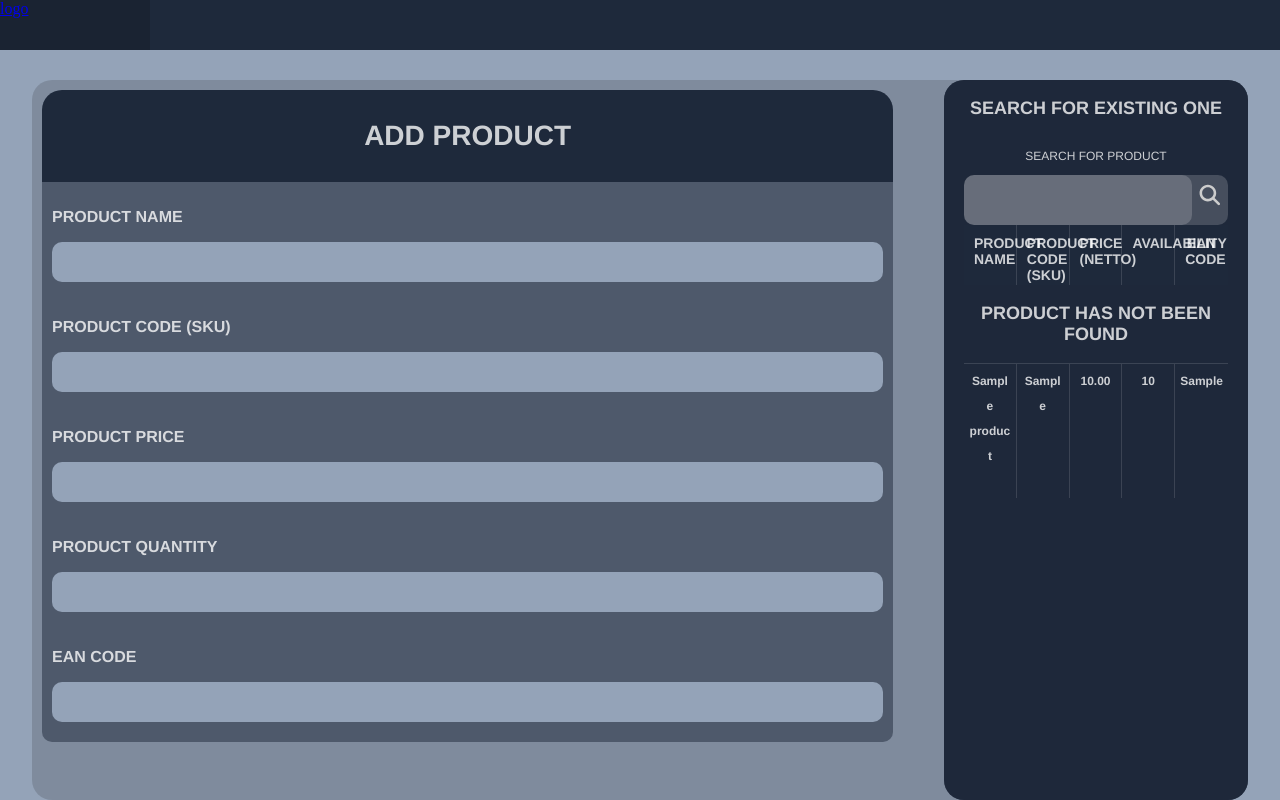
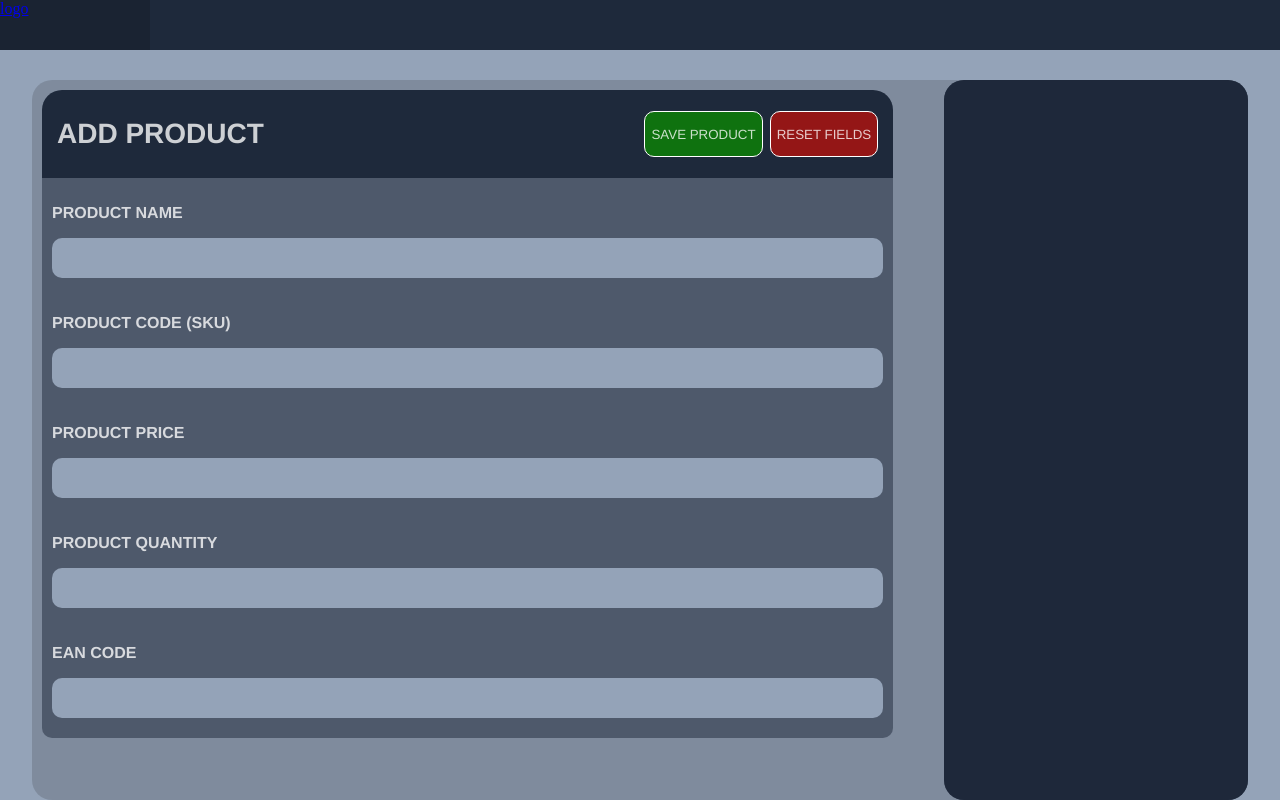
Before and after one commit to DanielWikarski/sERPent, a Django app: page /add_items_modules/ in a window 1280 px wide. Run offline with Django 5.2, Linux system fonts and the light colour scheme; tables that the repository leaves empty hold one stand-in row (values such as "Sample post").

Commit message:
Add product section has live search window according to input. Reset fields button applied

```diff
--- a/erp/static/erp/script.js
+++ b/erp/static/erp/script.js
@@ -281,6 +281,7 @@ document.addEventListener('DOMContentLoaded', function () {
 
     // zachowanie po kliknięciu na dany produkt, czyli wrzucenie go do koszyka po prawej stronie
     function choose_item(card) {
+
         // pobieram dane z produktu z magazynu, co kliknął user
         const name = card.querySelector(".product_name").textContent;
         const sku = card.querySelector(".product_codename").textContent;
@@ -448,3 +449,72 @@ document.addEventListener('DOMContentLoaded', function () {
 
 
 });
+
+
+// Wyszukiwarka Live dla dodawania produktów, jak user wpisze dany fragment w polu name, ean, sku
+// Zamiast pisać wszystko od początku w dodaniu produktów, user może wybrać z listy już istniejących
+// Potem to formatki podstawi się cała reszta
+
+const add_new_product_window_product_name = document.querySelector(".add_new_product_window_product_name > label > input")
+const add_new_product_window_product_code_sku = document.querySelector(".add_new_product_window_product_code_sku > label > input")
+const add_new_product_window_product_ean = document.querySelector(".add_new_product_window_product_ean > label > input")
+const add_new_product_window_product_price = document.querySelector(".add_new_product_window_product_price > label > input")
+const productCards = document.querySelectorAll(".product_card");
+
+function add_product_sortByx(add_new_product_window_product, product_sortBy) {
+    if (!add_new_product_window_product) return;
+
+    add_new_product_window_product.addEventListener("input", function() {
+        let input_value = add_new_product_window_product.value.toLowerCase().trim();
+
+        productCards.forEach(function(card) {
+            const targetElement = card.querySelector(product_sortBy);
+            if (!targetElement) return;
+            const parentContainer = card.closest('.product_card_add_product_search');
+            if (!parentContainer) return;
+            const product_sortByx = targetElement.textContent.toLowerCase();
+            if (product_sortByx.includes(input_value) && input_value.length > 0) {
+                parentContainer.style.display = "block";
+            } else {
+                parentContainer.style.display = "none";
+            }
+        });
+    });
+}
+
+add_product_sortByx(add_new_product_window_product_name, ".product_name");
+add_product_sortByx(add_new_product_window_product_code_sku, ".product_codename");
+add_product_sortByx(add_new_product_window_product_ean, ".product_ean");
+
+
+document.querySelectorAll('.chose_existing_one_btn').forEach(button => {
+    button.addEventListener('click', (e) => {
+        const parentCard = e.currentTarget.closest('.product_card_add_product_search');
+        if (!parentCard) return;
+        const name = parentCard.querySelector('.product_name')?.textContent.trim() || '';
+        const sku = parentCard.querySelector('.product_codename')?.textContent.trim() || '';
+        const price = parentCard.querySelector('.product_price')?.textContent.trim() || '';
+        const ean = parentCard.querySelector('.product_ean')?.textContent.trim() || '';
+        if (add_new_product_window_product_name) add_new_product_window_product_name.value = name;
+        if (add_new_product_window_product_code_sku) add_new_product_window_product_code_sku.value = sku;
+        if (add_new_product_window_product_price) add_new_product_window_product_price.value = parseFloat(price) || '';
+        if (add_new_product_window_product_ean) add_new_product_window_product_ean.value = ean;
+    });
+});
+
+// Zachowanie buttona reset, po wciśnięciu live search się ukrywa, a formularz jest  zresetowany
+const add_new_product_window_reset_form_btn = document.querySelector(".add_new_product_window_reset_form_btn")
+
+add_new_product_window_reset_form_btn.addEventListener("click", function() {
+    add_new_product_window_product_name.value = "";
+    add_new_product_window_product_ean.value = "";
+    add_new_product_window_product_code_sku.value = "";
+    add_new_product_window_product_price.value = "";
+    add_new_product_window_product_name.dispatchEvent(new Event("input"));
+});
+
+const add_new_product_window_save_btn = document.querySelector(".add_new_product_window_save_btn")
+
+add_new_product_window_save_btn.addEventListener("click", function() {
+    alert("Product has been succesfuly saved in warehouse stock!")
+})
--- a/erp/static/erp/styles.css
+++ b/erp/static/erp/styles.css
@@ -640,25 +640,35 @@ p{
     box-shadow: 0px 0px 10px var(--text-primary);
 }
 
-
+.add_new_product_container_header_wrapper {
+    display: flex;
+    justify-content: space-between;
+    align-items: center;
+    padding: 0px 15px 0px 15px;
+    width: 100%;
+    height: fit-content;
+    font-weight: bold;
+    font-size: clamp(28px, 0.8vw, 32px);
+    text-align: center;
+    background-color: var(--main-color);
+    border-radius: 20px 20px 0px 0px;
+    margin: 10px 0px 0px 10px;
+    .add_new_product_window_reset_form_btn  {
+        background-color: rgb(148, 22, 22);
+        border: 1px solid white;
+        border-radius: 10px;
+        cursor: pointer;
+    }
+    .add_new_product_window_save_btn {
+        background-color: rgb(15, 114, 15);
+    }
+}
 
 .add_new_product_container{
     display: flex;
     flex-direction: column;
     width: 100%;
 
-
-    .add_new_product_container_header {
-        width: 100%;
-        height: fit-content;
-        font-weight: bold;
-        font-size: clamp(28px, 0.8vw, 32px);
-        text-align: center;
-        background-color: var(--main-color);
-        padding: 30px;
-        border-radius: 20px 20px 0px 0px;
-        margin: 10px 0px 0px 10px;
-    }
 
     .add_new_product_window {
         width: 100%;
@@ -694,5 +704,51 @@ p{
             }
 
         }
+
+        .add_new_product_window_reset_form {
+            display: flex;
+            flex-direction: row;
+            justify-content: right;
+            .add_new_product_window_reset_form_btn {
+                background-color: var(--main-color);
+                border-radius: 10px;
+                border: none;
+                cursor: pointer;
+            }
+
+        }
     }
 }
+
+.product_card_add_product_search  {
+    display: none;
+    flex-direction: column;
+    margin-left: 10px;
+    margin-top: 10px;
+    background-color: transparent;
+
+    .product_card {
+        pointer-events: none;
+    }
+    .chose_existing_one_btn {
+        display: flex;
+        justify-content: center;
+        width: 100%;
+        background-color: var(--main-color);
+        cursor: pointer;
+        border: none;
+        border-radius: 0px 0px 10px 10px;
+        p {
+            font-weight: bold;
+            border: none;
+            padding: 5px;
+            margin: 5px;
+        }
+
+    }
+}
+
+
+.sorting_table_add_product_search {
+    border-radius: 10px 10px 0px 0px;
+}
--- a/erp/templates/erp/add_items_modules.html
+++ b/erp/templates/erp/add_items_modules.html
@@ -3,7 +3,17 @@
 {% block main_content %}
 
 <div class="add_new_product_container">
-    <p class="add_new_product_container_header">Add product</p>
+    <div class="add_new_product_container_header_wrapper">
+        <p class="add_new_product_container_header">Add product</p>
+        <div class="add_new_product_window_reset_form">
+            <button class="add_new_product_window_reset_form_btn add_new_product_window_save_btn ">
+                <p>Save Product</p>
+            </button>
+            <button class="add_new_product_window_reset_form_btn">
+                <p>Reset fields</p>
+            </button>
+        </div>
+    </div>
     <div class="add_new_product_window">
         <div class="add_new_product_window_product_name" >
             <label for="product_name">
@@ -37,7 +47,24 @@
         </div>
 
     </div>
+    {% for product in warehouse_products %}
+    <div class="product_card_add_product_search">
+        <div class="sorting_table sorting_table_add_product_search">
+            <p>Product name</p><p>Product code (SKU)</p><p>Price (netto)</p><p>Availability</p><p style="border: none;">EAN code</p>
+        </div>
+        <div class="product_card">
+        <p class="product_name">{{ product.product_name }}</p>
+        <p class="product_codename">{{ product.product_code_sku }}</p>
+        <p class="product_price">{{ product.product_price }}</p>
+        <p class="product_qty">{{ product.product_stock_qty }}</p>
+        <p style="border: none;" class="product_ean">{{ product.product_ean }}</p>
+        </div>
+        <button type="button" class="chose_existing_one_btn">
+            <p>Choose existing one</p>
+        </button>
+    </div>
 
+    {% endfor %}
 </div>
 
 
@@ -78,27 +105,6 @@
 {% block sidebar_content %}
 
 <div class="sidebar_card">
-    <p class="sidebar_title">Search for existing one</p>
-    <p class="subtext">Search for product</p>
-    <div class="search_bar_container">
-        <input type="text" id="search_input" class="search_bar" title="WPISZ NAZWĘ PRODUKTU LUB SKU / EAN " name="Wyszukaj product">
-        <svg class="icon_standard_size icon_tint clear_icon" style="display: none; cursor:pointer" xmlns="http://www.w3.org/2000/svg" viewBox="0 0 640 640"><!--!Font Awesome Free v7.3.0 by @fontawesome - https://fontawesome.com License - https://fontawesome.com/license/free Copyright 2026 Fonticons, Inc.--><path d="M504.6 148.5C515.9 134.9 514.1 114.7 500.5 103.4C486.9 92.1 466.7 93.9 455.4 107.5L320 270L184.6 107.5C173.3 93.9 153.1 92.1 139.5 103.4C125.9 114.7 124.1 134.9 135.4 148.5L278.3 320L135.4 491.5C124.1 505.1 125.9 525.3 139.5 536.6C153.1 547.9 173.3 546.1 184.6 532.5L320 370L455.4 532.5C466.7 546.1 486.9 547.9 500.5 536.6C514.1 525.3 515.9 505.1 504.6 491.5L361.7 320L504.6 148.5z"/></svg>
-        <svg class="icon_standard_size icon_tint search_icon" xmlns="http://www.w3.org/2000/svg" viewBox="0 0 640 640"><!--!Font Awesome Free v7.3.0 by @fontawesome - https://fontawesome.com License - https://fontawesome.com/license/free Copyright 2026 Fonticons, Inc.--><path d="M480 272C480 317.9 465.1 360.3 440 394.7L566.6 521.4C579.1 533.9 579.1 554.2 566.6 566.7C554.1 579.2 533.8 579.2 521.3 566.7L394.7 440C360.3 465.1 317.9 480 272 480C157.1 480 64 386.9 64 272C64 157.1 157.1 64 272 64C386.9 64 480 157.1 480 272zM272 416C351.5 416 416 351.5 416 272C416 192.5 351.5 128 272 128C192.5 128 128 192.5 128 272C128 351.5 192.5 416 272 416z"/></svg>
-    </div>
-    <div class="sorting_table">
-        <p>Product name</p><p>Product code (SKU)</p><p>Price (netto)</p><p>Availability</p><p style="border: none;">EAN code</p>
-    </div>
-      <div class="product_card_empty">
-            <p class="sidebar_title">Product has not been found</p>
-        </div>
-    {% for product in warehouse_products %}
-    <div class="product_card" style="pointer-events: none;">
-        <p class="product_name">{{ product.product_name }}</p>
-        <p class="product_codename">{{ product.product_code_sku }}</p>
-        <p class="product_price">{{ product.product_price }}</p>
-        <p class="product_qty">{{ product.product_stock_qty }}</p>
-        <p style="border: none;" class="product_ean">{{ product.product_ean }}</p>
-    </div>
-    {% endfor %}
+
 </div>
 {% endblock %}
--- a/erp/templates/erp/dashboard.html
+++ b/erp/templates/erp/dashboard.html
@@ -6,7 +6,7 @@
 <a href="{% url 'sales_modules' %}" class="module_button">
     <p>Sell products</p></a>
 <a href="{% url 'add_items_modules' %}" class="module_button">
-    <p>Add Products</p></a>
+    <p>Manage products</p></a>
 {% endblock %}
 
 
--- a/erp/templates/erp/sales_modules_checkout.html
+++ b/erp/templates/erp/sales_modules_checkout.html
@@ -4,8 +4,7 @@
 <!-- {% csrf_token %} jest potrzebne dla Django, aby wykonać metody POST, PUT i DELETE. Zamieszczenie takiego tokena to takie zabezpieczenie -->
 <div class="basket_summary_container">
     <p class="basket_summary_header">Basket summary</p>
-    <div class="basket_summary">
-</div>
+    <div class="basket_summary"></div>
 </div>
 
 {% endblock %}
```
